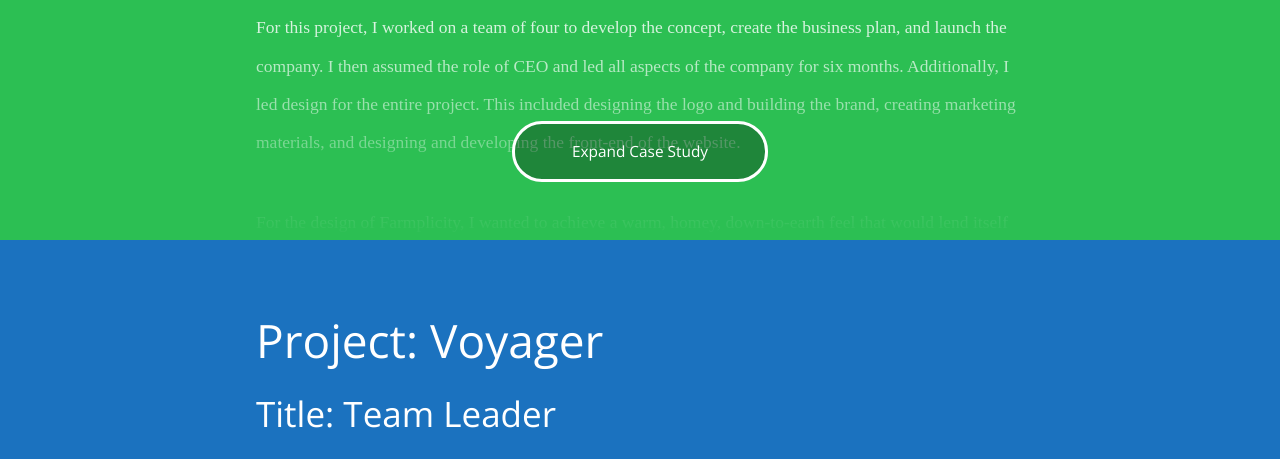
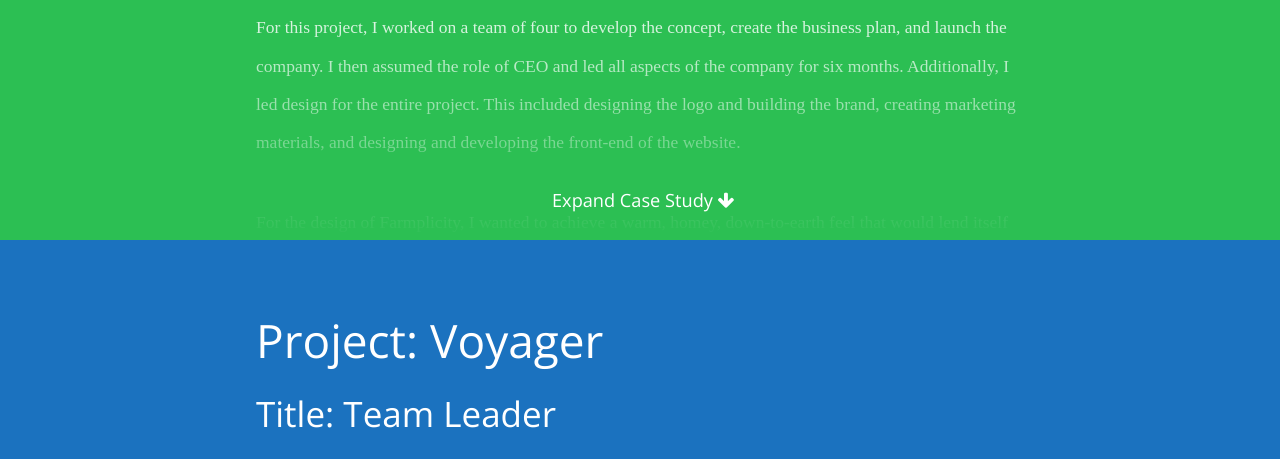
Before and after one commit to dkoch13/drewkoch.com, a plain HTML site: page index.html in a window 1280 px wide. Shown: the part 1360-1819 px from the top of the page. Drawn offline with nearby package versions, Linux system fonts and the light colour scheme; a web font is replaced by a local one.

Commit message:
change expand buttons

```diff
--- a/css/base.css
+++ b/css/base.css
@@ -116,17 +116,14 @@
 	  -webkit-transition: all .5s linear;
 		transition: all .5s linear; }
 
-	.button.dark,
-	button.dark,
-	input[type="submit"].dark,
-	input[type="reset"].dark,
-	input[type="button"].dark {
-		background-color: rgba(0,0,0,0.3);
-		padding: 17px 40px;
-		border: 3px solid #fff;
-		border-radius: 30px;
+	.button.link,
+	button.link,
+	input[type="submit"].link,
+	input[type="reset"].link,
+	input[type="button"].link {
+		border: none;
 		color: white;
-		font-size: 1.1em;
+		font-size: 1.3em;
 		font-weight: 500;
 	  font-family: 'Open Sans', sans-serif;
 	  -webkit-transition: all .5s linear;
@@ -141,12 +138,13 @@
 		-webkit-transition: all .5s linear;
 		transition: all .5s linear; }
 
-	.button.dark:hover,
-	button.dark:hover,
-	input[type="submit"].dark:hover,
-	input[type="reset"].dark:hover,
-	input[type="button"].dark:hover {
-		background-color: rgba(0,0,0,0.5);
+	.button.link:hover,
+	button.link:hover,
+	input[type="submit"].link:hover,
+	input[type="reset"].link:hover,
+	input[type="button"].link:hover {
+		color: #ccc;
+		background-color: rgba(0,0,0,0);
 		-webkit-transition: all .5s linear;
 		transition: all .5s linear; }
 
--- a/css/sass/style.scss
+++ b/css/sass/style.scss
@@ -169,11 +169,8 @@ main {
 
 .reveal {
   position: absolute;
-  bottom: em(60);
-  width: 20%;
+  bottom: em(10);
   margin-left: 20%;
-  font-weight: 600;
-  font-size: em(20);
 }
 
 .wireframes img {
--- a/index.html
+++ b/index.html
@@ -85,7 +85,7 @@
             </figure>
             <div id="fadeOut" class="fadeout"></div>
           </article>
-          <button id="reveal-farmplicity" class="reveal dark">Expand Case Study</button>
+          <button id="reveal-farmplicity" class="reveal link">Expand Case Study <span class="fa fa-arrow-down"></span></button>
         </section>
         <section class="voyager" id="section-2">
           <h1>Project: Voyager</h1>
@@ -125,7 +125,7 @@
             </figure>
             <div id="fadeOut" class="fadeout"></div>
           </article>
-          <button id="reveal-voyager" class="reveal dark">Expand Case Study</button>
+          <button id="reveal-voyager" class="reveal link">Expand Case Study <span class="fa fa-arrow-down"></span></button>
         </section>
         <section class="pantastic" id="section-3">
           <h1>Project: Pantastic</h1>
@@ -143,7 +143,7 @@
             </figure>
             <div id="fadeOut" class="fadeout"></div>
           </article>
-          <button id="reveal-pantastic" class="reveal dark">Expand Case Study</button>
+          <button id="reveal-pantastic" class="reveal link">Expand Case Study  <span class="fa fa-arrow-down"></span></button>
         </section>
         <section class="other" id="section-4">
           <h1>More Stuff!</h1>
```
Also changed, not shown: css/style.css.
